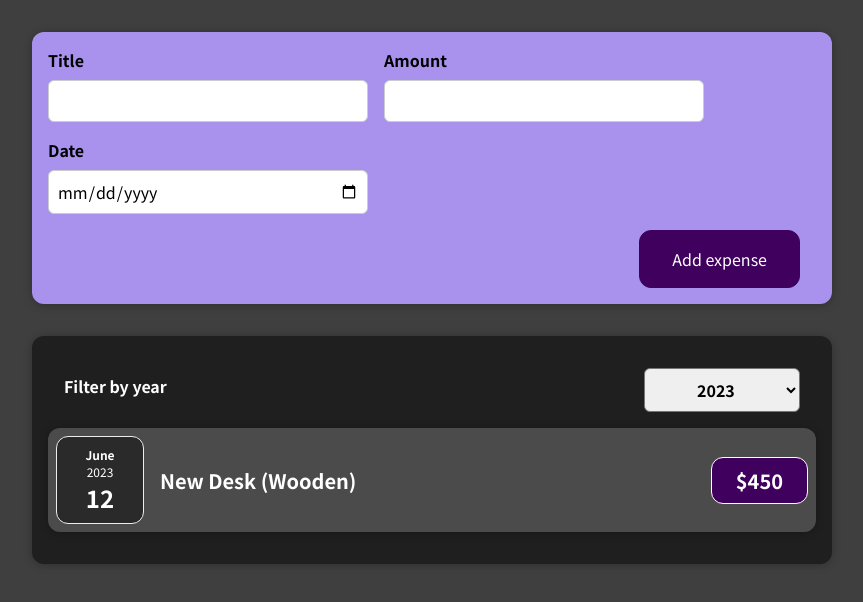
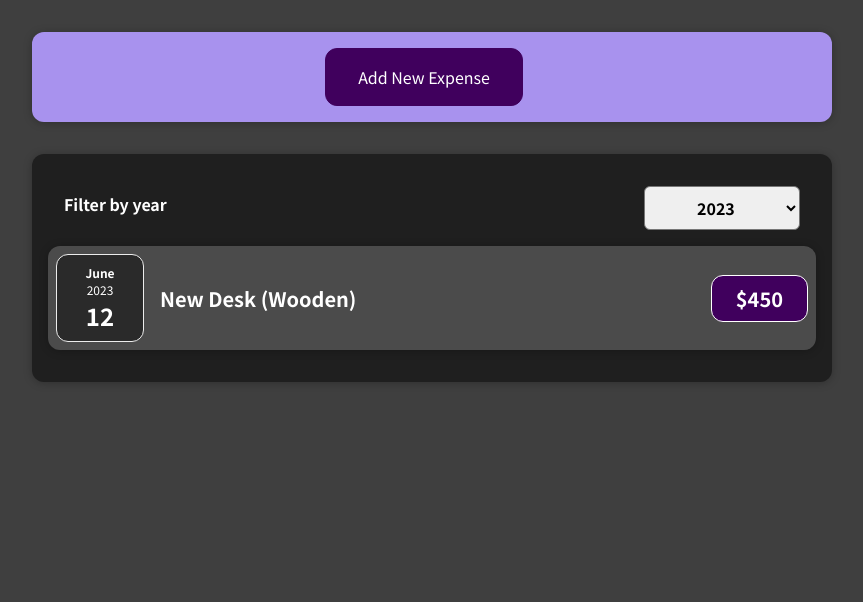
Before and after one commit to tenguterror/01-starting-setup, a React (Create React App) app: page / in a window 1280 px wide. Shown: the top 602 px of the page, without its empty margins (208-1071 px from the left). Built offline with nearby package versions, Linux system fonts and the light colour scheme.

Commit message:
clean up expenseForm, start new window condition

```diff
--- a/src/components/NewExpense/ExpenseForm.js
+++ b/src/components/NewExpense/ExpenseForm.js
@@ -6,37 +6,17 @@ const ExpenseForm = (props) => {
   const [enteredTitle, setEnteredTitle] = useState('');
   const [enteredAmount, setEnteredAmount] = useState('');
   const [enteredDate, setEnteredDate] = useState('');
-  // const [userInput, setUserInput] = useState({
-  //   enteredTitle: '',
-  //   enteredAmount: '',
-  //   enteredDate: '',
-  // });
 
   const titleChangeHandler = (event) => {
     setEnteredTitle(event.target.value);
-    // setUserInput({
-    //   ...userInput,
-    //   enteredTitle: event.target.value,
-    // });
-    // setUserInput((prevState) => {
-    //   return { ...prevState, enteredTitle: event.target.value };
-    // });
   };
 
   const amountChangeHandler = (event) => {
     setEnteredAmount(event.target.value);
-    // setUserInput({
-    //   ...userInput,
-    //   enteredAmount: event.target.value,
-    // });
   };
 
   const dateChangeHandler = (event) => {
     setEnteredDate(event.target.value);
-    // setUserInput({
-    //   ...userInput,
-    //   enteredDate: event.target.value,
-    // });
   };
 
   const submitHandler = (event) => {
@@ -54,9 +34,12 @@ const ExpenseForm = (props) => {
     setEnteredDate('');
   };
 
+  let window = <button>Add New Expense</button>;
+
   return (
     <form onSubmit={submitHandler}>
-      <div className='new-expense__controls'>
+      {window}
+      {/* <div className='new-expense__controls'>
         <div className='new-expense__control'>
           <label>Title</label>
           <input
@@ -88,7 +71,7 @@ const ExpenseForm = (props) => {
       </div>
       <div className='new-expense__actions'>
         <button type='submit'>Add expense</button>
-      </div>
+      </div> */}
     </form>
   );
 };
```
